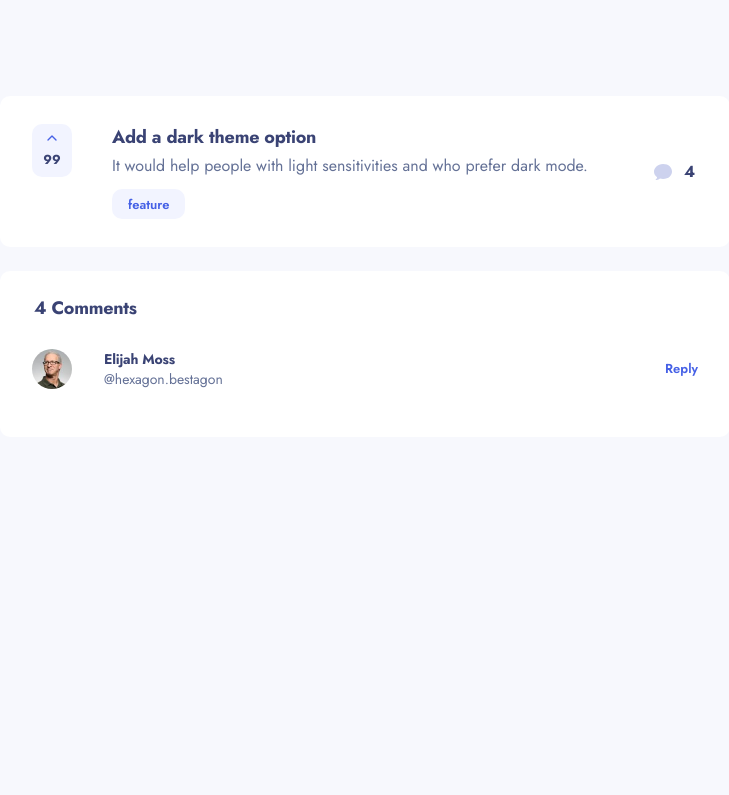
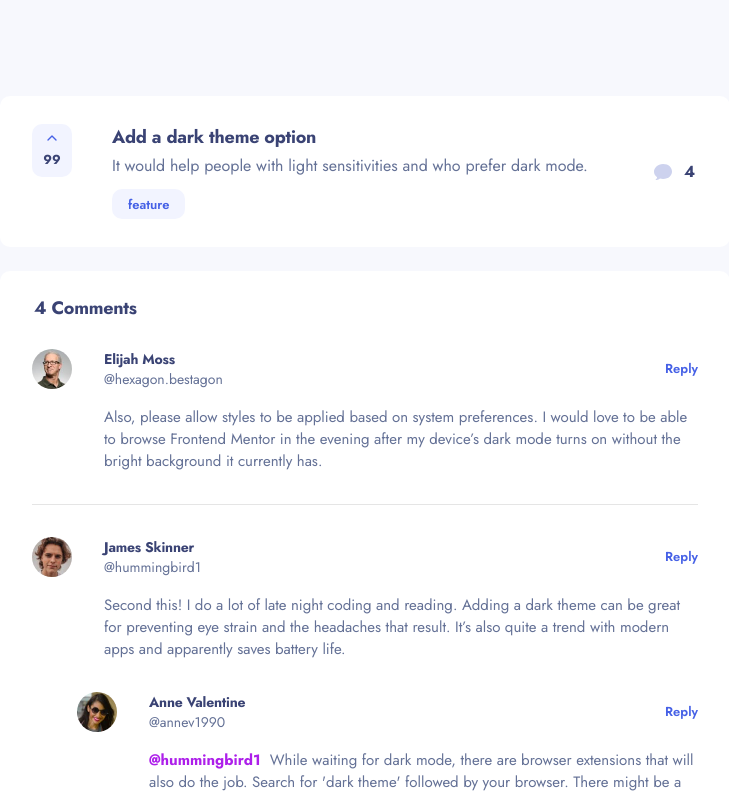
Before and after one commit to keremenen/product-feedback-app, a Next.js app: page /feedbacks/1 in a window 1280 px wide. Shown: the top 795 px of the page, without its empty margins (275-1004 px from the left). Built offline with nearby package versions, Linux system fonts and the light colour scheme.

Commit message:
Add comment section

```diff
--- a/package.json
+++ b/package.json
@@ -11,6 +11,7 @@
   "dependencies": {
     "@radix-ui/react-avatar": "^1.1.1",
     "@radix-ui/react-select": "^2.1.2",
+    "@radix-ui/react-separator": "^1.1.0",
     "@radix-ui/react-slot": "^1.1.0",
     "class-variance-authority": "^0.7.0",
     "clsx": "^2.1.1",
--- a/src/app/feedbacks/[id]/page.tsx
+++ b/src/app/feedbacks/[id]/page.tsx
@@ -1,6 +1,7 @@
 import { FeedbackSingleItem } from "@/components/feedback-list";
 import { Avatar, AvatarFallback, AvatarImage } from "@/components/ui/avatar";
 import { Button } from "@/components/ui/button";
+import { Separator } from "@/components/ui/separator";
 
 const exampleFeedbackItem = {
   id: 2,
@@ -16,7 +17,7 @@ const exampleFeedbackItem = {
       content:
         "Also, please allow styles to be applied based on system preferences. I would love to be able to browse Frontend Mentor in the evening after my device’s dark mode turns on without the bright background it currently has.",
       user: {
-        image: "./assets/user-images/image-elijah.jpg",
+        image: "/assets/user-images/image-elijah.jpg",
         name: "Elijah Moss",
         username: "hexagon.bestagon",
       },
@@ -24,9 +25,9 @@ const exampleFeedbackItem = {
     {
       id: 4,
       content:
-        "Second this! I do a lot of late night coding and reading. Adding a dark theme can be great for preventing eye strain and the headaches that result. It’s also quite a trend with modern apps and  apparently saves battery life.",
+        "Second this! I do a lot of late night coding and reading. Adding a dark theme can be great for preventing eye strain and the headaches that result. It’s also quite a trend with modern apps and apparently saves battery life.",
       user: {
-        image: "./assets/user-images/image-james.jpg",
+        image: "/assets/user-images/image-james.jpg",
         name: "James Skinner",
         username: "hummingbird1",
       },
@@ -36,7 +37,7 @@ const exampleFeedbackItem = {
             "While waiting for dark mode, there are browser extensions that will also do the job. Search for 'dark theme' followed by your browser. There might be a need to turn off the extension for sites with naturally black backgrounds though.",
           replyingTo: "hummingbird1",
           user: {
-            image: "./assets/user-images/image-anne.jpg",
+            image: "/assets/user-images/image-anne.jpg",
             name: "Anne Valentine",
             username: "annev1990",
           },
@@ -46,7 +47,7 @@ const exampleFeedbackItem = {
             "Good point! Using any kind of style extension is great and can be highly customizable, like the ability to change contrast and brightness. I'd prefer not to use one of such extensions, however, for security and privacy reasons.",
           replyingTo: "annev1990",
           user: {
-            image: "./assets/user-images/image-ryan.jpg",
+            image: "/assets/user-images/image-ryan.jpg",
             name: "Ryan Welles",
             username: "voyager.344",
           },
@@ -56,6 +57,8 @@ const exampleFeedbackItem = {
   ],
 };
 export default function FeedbackPage() {
+  console.log(exampleFeedbackItem);
+
   return (
     <main className="mx-auto mt-24 flex max-w-[730px] flex-col gap-y-6">
       <FeedbackSingleItem
@@ -69,20 +72,60 @@ export default function FeedbackPage() {
       {/* COMMENT SECTION */}
 
       <section className="w-full rounded-md bg-primary-white px-8 pb-12 pt-6">
-        <h2 className="px-[0.125rem] text-heading-3 capitalize">4 comments</h2>
+        <h2 className="mb-7 px-[0.125rem] text-heading-3 capitalize">
+          4 comments
+        </h2>
 
         {/* SINGLE COMMENT */}
-        <div className="mt-7">
+        {exampleFeedbackItem.comments.map((comment, index) => (
+          <div key={comment.id}>
+            <SingleComment comment={comment} />
+            {index < exampleFeedbackItem.comments.length - 1 && (
+              <Separator className="my-8" />
+            )}
+          </div>
+        ))}
+      </section>
+    </main>
+  );
+}
+
+type SingleReply = {
+  content: string;
+  replyingTo: string;
+  user: {
+    image: string;
+    name: string;
+    username: string;
+  };
+};
+
+type SingleCommentProps = {
+  comment: {
+    id: number;
+    content: string;
+    replies?: SingleReply[];
+    user: {
+      image: string;
+      name: string;
+      username: string;
+    };
+  };
+};
+
+function SingleComment({ comment }: SingleCommentProps) {
+  return (
+    <div>
       {/* COMMENT HEADER */}
-          <div className="flex items-start gap-8">
+      <div className="mb-[1.0625rem] flex items-start gap-8">
         <Avatar>
-              <AvatarImage src="/assets/user-images/image-elijah.jpg" />
+          <AvatarImage src={comment.user.image} />
           <AvatarFallback>E</AvatarFallback>
         </Avatar>
         <div>
-              <h3 className="text-heading-4">Elijah Moss</h3>
+          <h3 className="text-heading-4">{comment.user.name}</h3>
           <p className="text-heading-4 font-normal tracking-normal text-secondary-dark-grey">
-                @hexagon.bestagon
+            @{comment.user.username}
           </p>
         </div>
         <Button
@@ -92,8 +135,42 @@ export default function FeedbackPage() {
           reply
         </Button>
       </div>
+      {/* COMMENT BODY */}
+      <div>
+        <p className="ml-[4.5rem] text-body-2 text-secondary-dark-grey">
+          {comment.content}
+        </p>
+        {/* REPLIES */}
+        {comment.replies &&
+          comment.replies.map((reply, index) => (
+            <div key={index} className="ml-[2.8125rem] mt-[2rem]">
+              <div className="mb-[1.0625rem] flex items-start gap-8">
+                <Avatar>
+                  <AvatarImage src={reply.user.image} />
+                  <AvatarFallback>E</AvatarFallback>
+                </Avatar>
+                <div>
+                  <h3 className="text-heading-4">{reply.user.name}</h3>
+                  <p className="text-heading-4 font-normal tracking-normal text-secondary-dark-grey">
+                    @{reply.user.username}
+                  </p>
                 </div>
-      </section>
-    </main>
+                <Button
+                  variant={"light"}
+                  className="-mt-[2px] ml-auto !h-auto w-[2.0625rem] items-center self-center !px-0 !py-0 text-right !text-body-3 font-semibold capitalize text-primary-blue"
+                >
+                  reply
+                </Button>
+              </div>
+              <p className="ml-[4.5rem] text-body-2 text-secondary-dark-grey">
+                <span className="mr-[0.5625rem] text-body-2 font-bold text-primary-purple">
+                  @{reply.replyingTo}
+                </span>
+                {reply.content}
+              </p>
+            </div>
+          ))}
+      </div>
+    </div>
   );
 }
--- /dev/null
+++ b/src/components/ui/separator.tsx
@@ -0,0 +1,31 @@
+"use client"
+
+import * as React from "react"
+import * as SeparatorPrimitive from "@radix-ui/react-separator"
+
+import { cn } from "@/lib/utils"
+
+const Separator = React.forwardRef<
+  React.ElementRef<typeof SeparatorPrimitive.Root>,
+  React.ComponentPropsWithoutRef<typeof SeparatorPrimitive.Root>
+>(
+  (
+    { className, orientation = "horizontal", decorative = true, ...props },
+    ref
+  ) => (
+    <SeparatorPrimitive.Root
+      ref={ref}
+      decorative={decorative}
+      orientation={orientation}
+      className={cn(
+        "shrink-0 bg-neutral-200 dark:bg-neutral-800",
+        orientation === "horizontal" ? "h-[1px] w-full" : "h-full w-[1px]",
+        className
+      )}
+      {...props}
+    />
+  )
+)
+Separator.displayName = SeparatorPrimitive.Root.displayName
+
+export { Separator }
```
Also changed, not shown: 1 other file (tests, documents, lock files or other folders). Lines whose indentation alone changed are shown as unchanged.
